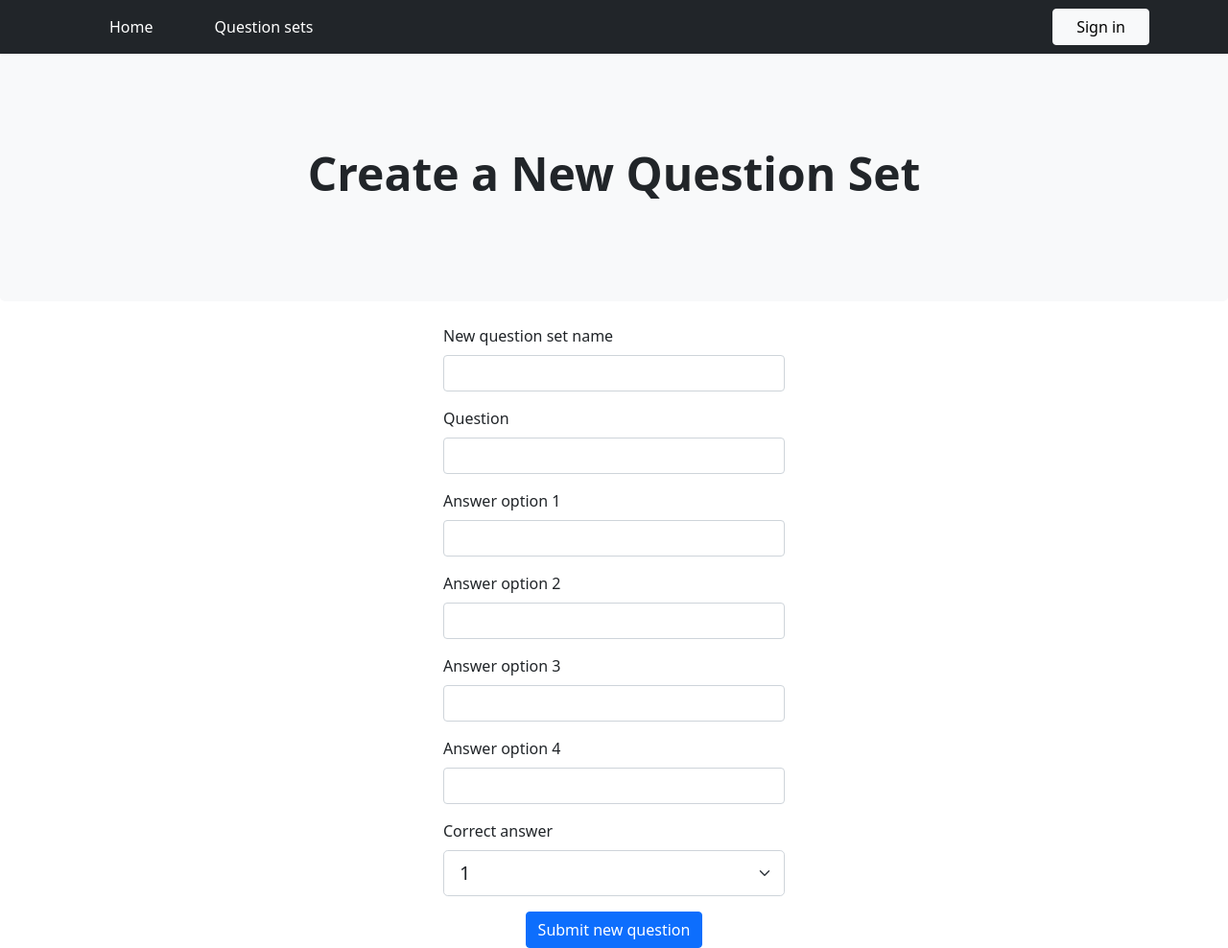
After one commit to ryan-robinson1/quizbowl, a PHP site: page /new_set.php in a window 1280 px wide. The commit adds this page. Shown: the whole page at 96% size. Run offline with PHP 8.4, Linux system fonts and the light colour scheme; a stand-in replaces the project's code that opens the database connection.

Commit message:
updated question set page to display existing questions; added (non-functional) page to create new question set

```diff
--- a/Database.php
+++ b/Database.php
@@ -68,6 +68,7 @@ class Database {
     CREATE TABLE project_player (
         username varchar(300) NOT NULL,
         game_id int NOT NULL,
+        team ENUM("0", "1"),
         FOREIGN KEY (game_id) REFERENCES project_runningGame(game_id),
         PRIMARY KEY (username)
     );
--- /dev/null
+++ b/new_set.php
@@ -0,0 +1,84 @@
+<!DOCTYPE html>
+<html>
+    <head>
+        <meta charset="UTF-8">
+
+        <meta name="viewport" content="width=device-width, initial-scale=1">
+        <meta name="author" content="Julian Wilson">
+        <meta name="description" content="CS4640 Financial Add Transactions Page">
+
+        <title>Create a new question set</title>
+
+        <link href="https://cdn.jsdelivr.net/npm/bootstrap@5.1.1/dist/css/bootstrap.min.css" rel="stylesheet" integrity="sha384-F3w7mX95PdgyTmZZMECAngseQB83DfGTowi0iMjiWaeVhAn4FJkqJByhZMI3AhiU" crossorigin="anonymous">
+    </head>
+    <body>
+        <nav class="navbar navbar-expand-lg navbar-dark bg-dark">
+            <div class="container">
+               <ul class="navbar-nav me-auto mb-2 mb-lg-0">
+                  <li class="nav-item px-4">
+                     <a class="nav-link active" href="index.html">Home</a>
+                  </li>
+                  <li class="nav-item px-4">
+                     <a class="nav-link active" href="sets.html">Question sets</a>
+                  </li>
+               </ul>
+               <a class ="d-flex btn btn-light px-4" href="?command=login">Sign in</a>
+            </div>
+         </nav>
+
+         <div class="p-5 mb-4 bg-light rounded-3">
+            <div class="container-fluid py-5">
+               <h1 class="display-5 fw-bold text-center">Create a New Question Set</h1>
+            </div>
+         </div>
+
+         <div class = "container">
+            <div class="row justify-content-center">
+                <div class="col-4">
+                    <form action="?command=newset" method="post">
+                        <div class="mb-3">
+                            <label for="t_name" class="form-label">New question set name</label>
+                            <input type="text" class="form-control" id="t_name" name="t_name" required/>
+                        </div>
+                    </form>
+                    <form>
+                        <div class="mb-3">
+                            <label for="category" class="form-label">Question</label>
+                            <input type="text" class="form-control" id="category" name="category" required/>
+                        </div>
+                        <div class="mb-3">
+                            <label for="category" class="form-label">Answer option 1</label>
+                            <input type="text" class="form-control" id="category" name="category" required/>
+                        </div>
+                        <div class="mb-3">
+                            <label for="category" class="form-label">Answer option 2</label>
+                            <input type="text" class="form-control" id="category" name="category" required/>
+                        </div>
+                        <div class="mb-3">
+                            <label for="category" class="form-label">Answer option 3</label>
+                            <input type="text" class="form-control" id="category" name="category" required/>
+                        </div>
+                        <div class="mb-3">
+                            <label for="category" class="form-label">Answer option 4</label>
+                            <input type="text" class="form-control" id="category" name="category" required/>
+                        </div>
+                        <div class="mb-3">
+                            <label for="category" class="form-label">Correct answer</label>
+                            <select class="form-select form-select-lg mb-3" id="category" name="correct_answer" required>
+                                <option value="1">1<option>
+                                <option value="2">2</option>
+                                <option value="3">3</option>
+                                <option value="4">4</option>
+                            </select>
+                        </div>
+                        <div class="text-center">
+                            <button type="submit" class="btn btn-primary">Submit new question</button>
+                        </div>
+                    </form>
+                </div>
+            </div>
+        </div>
+
+        <script src="https://cdn.jsdelivr.net/npm/bootstrap@5.1.1/dist/js/bootstrap.bundle.min.js" integrity="sha384-/bQdsTh/da6pkI1MST/rWKFNjaCP5gBSY4sEBT38Q/9RBh9AH40zEOg7Hlq2THRZ" crossorigin="anonymous"></script>
+    </body>
+</html>
```
Also changed, not shown: GameController.php (+51 -2 lines), sets.php (+92 -12 lines).
